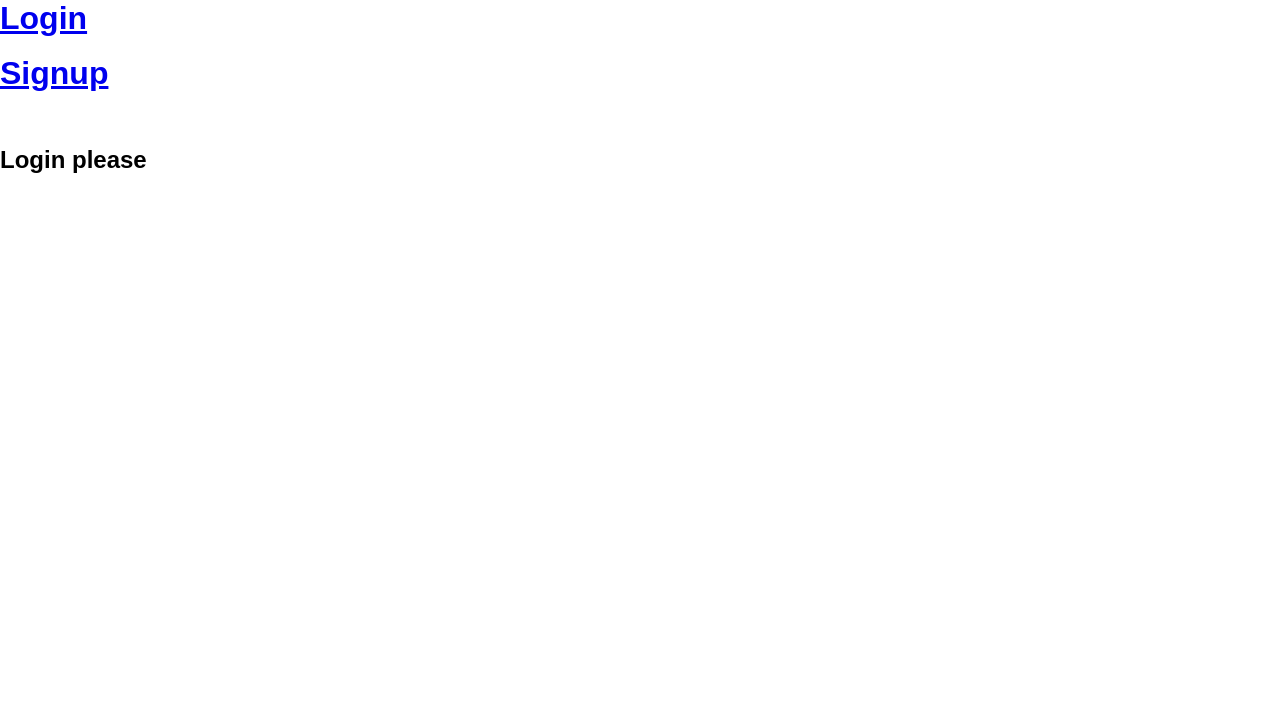
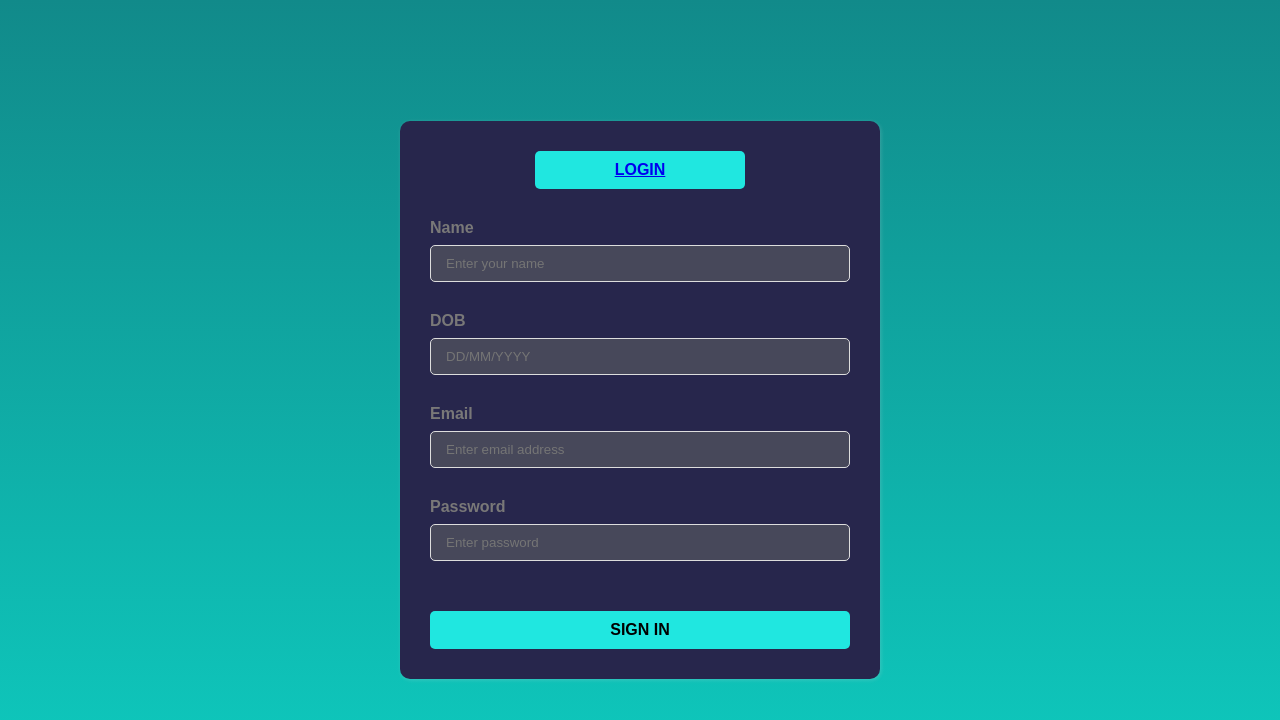
Before and after one commit to satyam-kumar94/LoginSystem, a React (Create React App) app: page / in a window 1280 px wide. Shown: the top 720 px of the page. Built offline with nearby package versions, Linux system fonts and the light colour scheme; no server answers.

Commit message:
remove middile page

```diff
--- a/src/components/Home/Home.js
+++ b/src/components/Home/Home.js
@@ -1,25 +1,10 @@
 import React from "react";
-import { Link } from "react-router-dom";
+// import { Link } from "react-router-dom";
+import Signup from "../Signup/Signup";
 
 function Home(props) {
   return (
-    <div>
-      <div>
-        <h1>
-          <Link to="/login">Login</Link>
-        </h1>
-        <br />
-        <h1>
-          <Link to="/signup">Signup</Link>
-        </h1>
-      </div>
-
-      <br />
-      <br />
-      <br />
-
-      <h2>{props.name ? `Welcome - ${props.name}` : "Login please"}</h2>
-    </div>
+   <div><Signup /></div>
   );
 }
 
```
